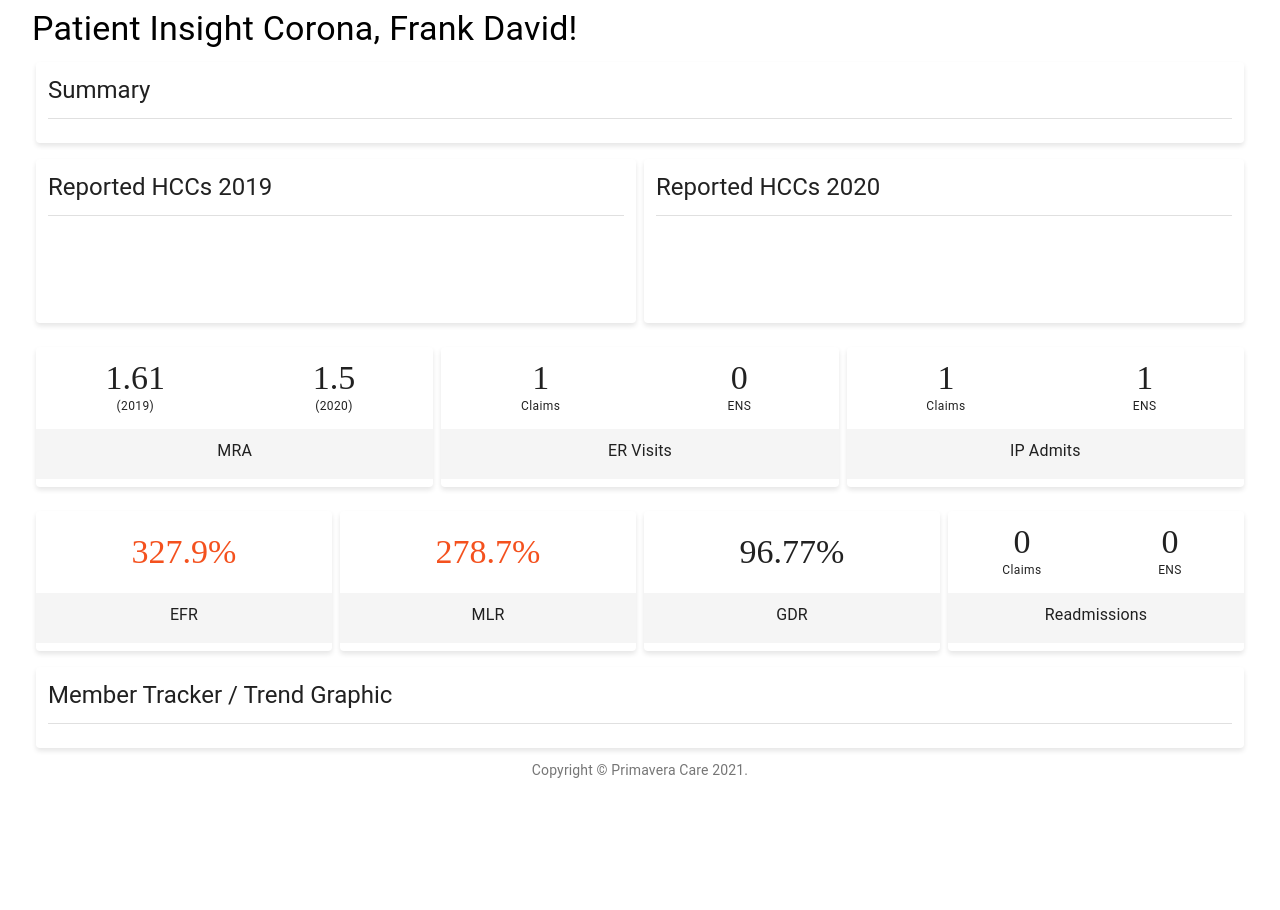
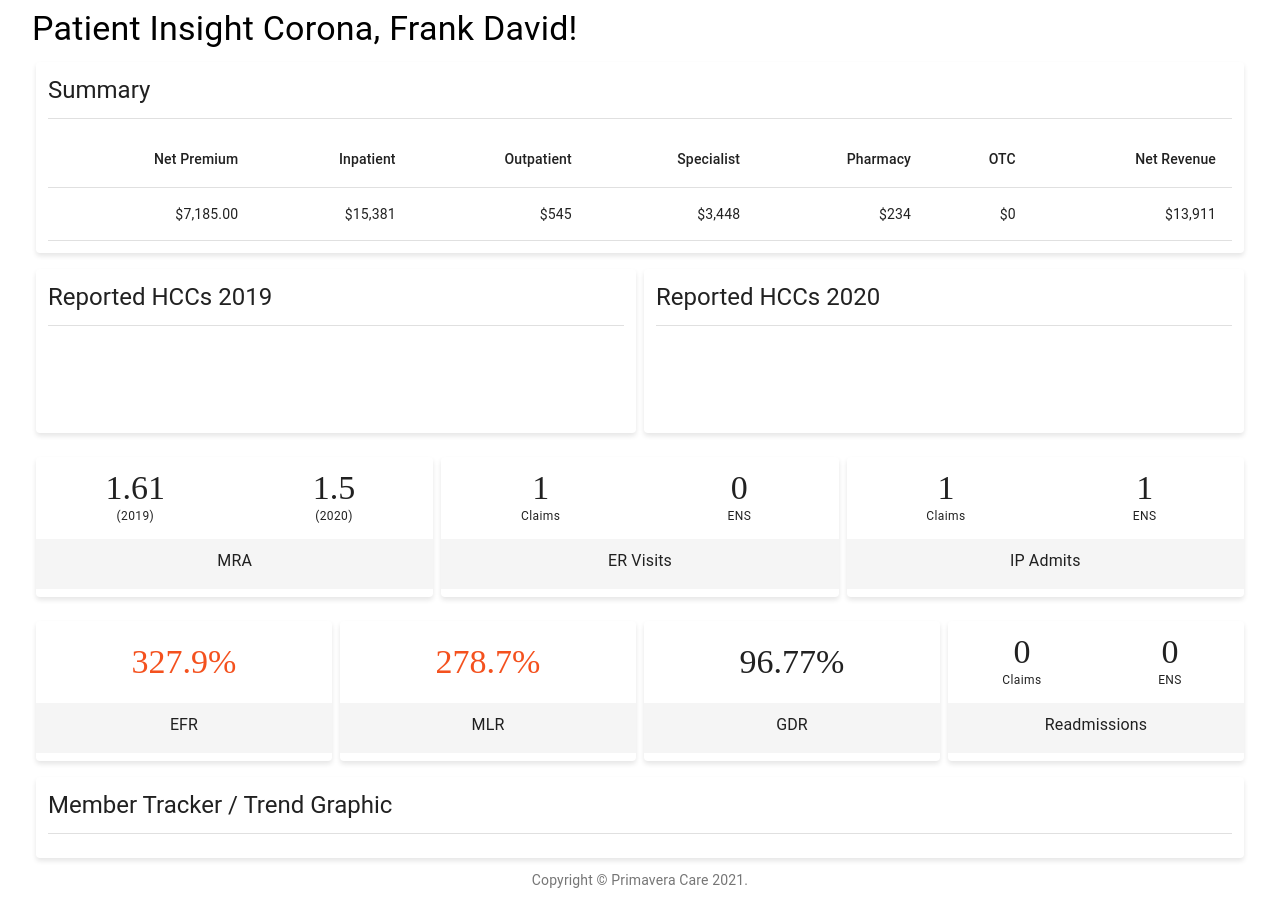
Before and after one commit to primaverahealth/patient-insight, a React app: page / in a window 1280 px wide. Before the commit the page ends 800 px from the top, so only its background shows below. Built offline with nearby package versions, Linux system fonts and the light colour scheme; the HTML template or start-up script is replaced by a standard one.

Commit message:
Added datatable component
Signed-off-by: Frank Corona <frankdavid.corona@gmail.com>

```diff
--- a/src/components/Summary/Summary.tsx
+++ b/src/components/Summary/Summary.tsx
@@ -1,19 +1,32 @@
 import React, { ReactElement } from 'react';
 import Typography from '@material-ui/core/Typography';
-import { makeStyles, Paper } from '@material-ui/core';
+import { makeStyles, Paper, Table, TableBody, TableCell, TableContainer, TableHead, TableRow } from '@material-ui/core';
+// https://www.npmjs.com/package/react-number-format
+import NumberFormat from 'react-number-format';
 
 import Divider from '../../common/Divider/Divider';
+import { width_100 } from '../../utils/WidthUtils';
 
 const useStyles = makeStyles(() => ({
     box: {
         padding: '12px',
         boxShadow: '0 3px 5px 0 rgb(0 0 0 / 10%)',
         margin: '4px'
-    }
+    },
+    table: {
+        width: width_100,
+    },
 }))
 
 export default function Summary(): ReactElement {
     const classes = useStyles();
+    const createData = (netPremium: number, inpatient: number, outpatient: number, specialists: number, pharmacy: number, otc: number, netRevenue: number) => {
+        return { netPremium, inpatient, outpatient, specialists, pharmacy, otc, netRevenue };
+    }
+    const rows = [
+        createData(7185.001, 15381, 545, 3448, 234, 0, 13911),
+    ];
+
 
     return (
         <Paper elevation={1} className={classes.box}>
@@ -21,6 +34,76 @@ export default function Summary(): ReactElement {
                 Summary
             </Typography>
             <Divider/>
+            <TableContainer>
+                <Table className={classes.table} size="medium" aria-label="a dense table">
+                    <TableHead>
+                        <TableRow>
+                            <TableCell align="right">Net Premium</TableCell>
+                            <TableCell align="right">Inpatient</TableCell>
+                            <TableCell align="right">Outpatient</TableCell>
+                            <TableCell align="right">Specialist</TableCell>
+                            <TableCell align="right">Pharmacy</TableCell>
+                            <TableCell align="right">OTC</TableCell>
+                            <TableCell align="right">Net Revenue</TableCell>
+                        </TableRow>
+                    </TableHead>
+                    <TableBody>
+                        {rows.map((row) => (
+                            <TableRow key={row.netRevenue}>
+                                <TableCell align="right">
+                                    <NumberFormat value={row.netPremium}
+                                                  displayType={'text'}
+                                                  thousandSeparator={true}
+                                                  decimalScale={2}
+                                                  prefix={'$'}/>
+                                </TableCell>
+                                <TableCell align="right">
+                                    <NumberFormat value={row.inpatient}
+                                                  displayType={'text'}
+                                                  thousandSeparator={true}
+                                                  decimalScale={2}
+                                                  prefix={'$'}/>
+                                </TableCell>
+                                <TableCell align="right">
+                                    <NumberFormat value={row.outpatient}
+                                                  displayType={'text'}
+                                                  thousandSeparator={true}
+                                                  decimalScale={2}
+                                                  prefix={'$'}/>
+                                </TableCell>
+                                <TableCell align="right">
+                                    <NumberFormat value={row.specialists}
+                                                  displayType={'text'}
+                                                  thousandSeparator={true}
+                                                  decimalScale={2}
+                                                  prefix={'$'}/>
+                                </TableCell>
+                                <TableCell align="right">
+                                    <NumberFormat value={row.pharmacy}
+                                                  displayType={'text'}
+                                                  thousandSeparator={true}
+                                                  decimalScale={2}
+                                                  prefix={'$'}/>
+                                </TableCell>
+                                <TableCell align="right">
+                                    <NumberFormat value={row.otc}
+                                                  displayType={'text'}
+                                                  thousandSeparator={true}
+                                                  decimalScale={2}
+                                                  prefix={'$'}/>
+                                </TableCell>
+                                <TableCell align="right">
+                                    <NumberFormat value={row.netRevenue}
+                                                  displayType={'text'}
+                                                  thousandSeparator={true}
+                                                  decimalScale={2}
+                                                  prefix={'$'}/>
+                                </TableCell>
+                            </TableRow>
+                        ))}
+                    </TableBody>
+                </Table>
+            </TableContainer>
         </Paper>
     );
 }
```
